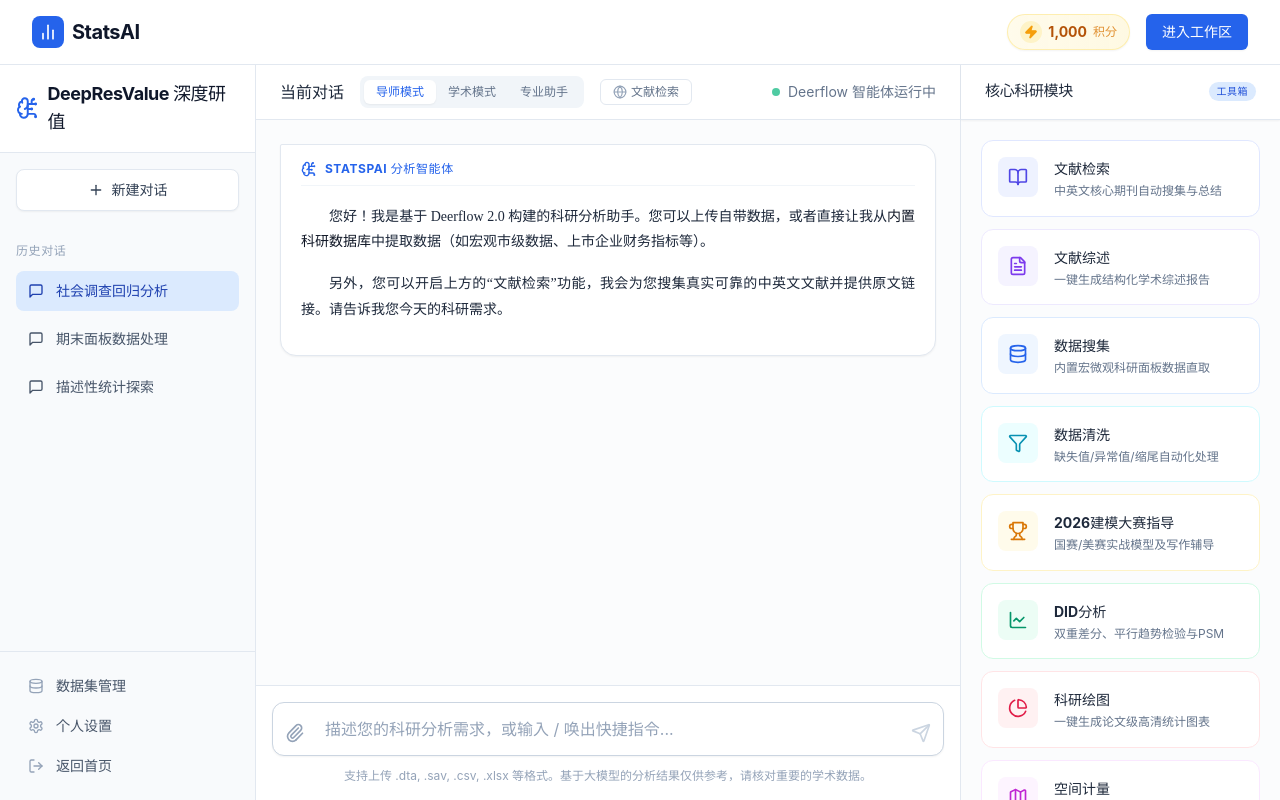
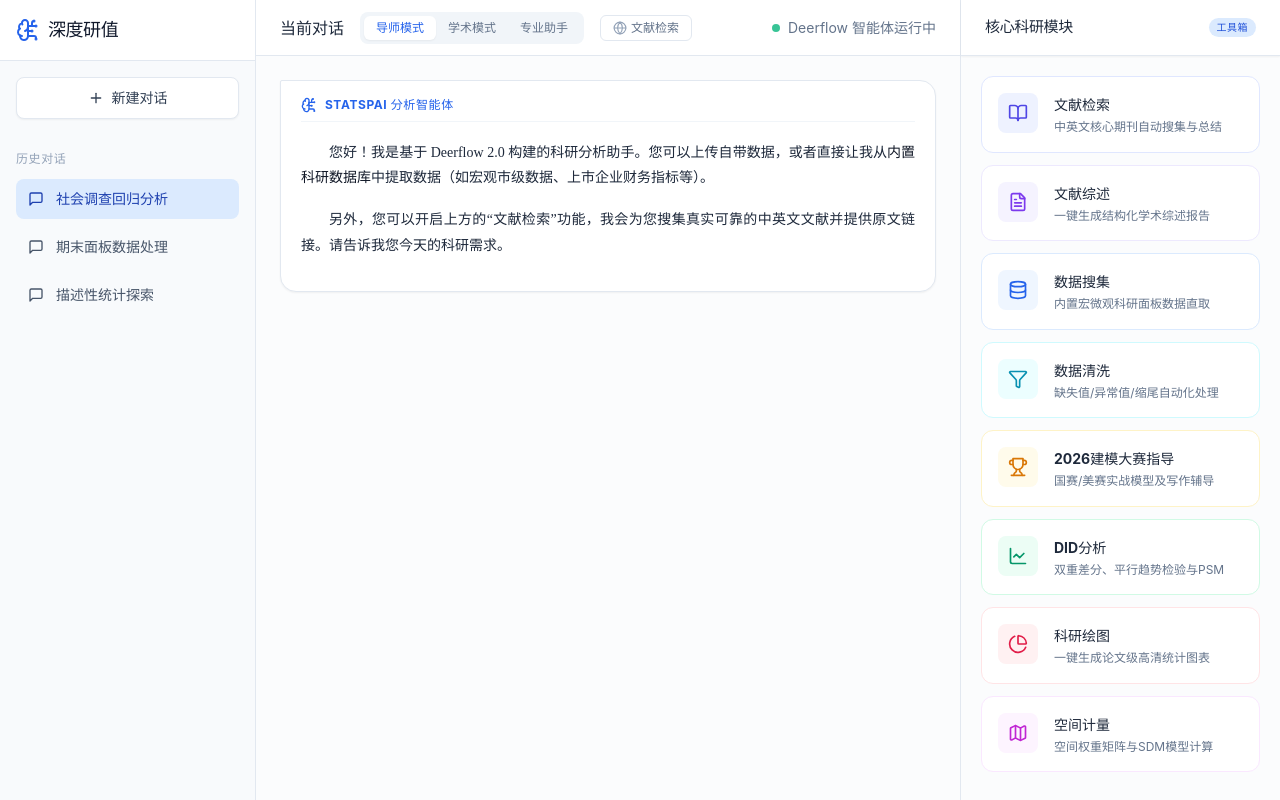
Before and after one commit to ZhangMochen1314/ZhangMochen1314, a React (Vite) app: page /chat in a window 1280 px wide. Shown: the top 800 px of the page. Built offline with nearby package versions, Linux system fonts and the light colour scheme.

Commit message:
feat: 创建科研对话应用
Co-authored-by: traeagent <traeagent@users.noreply.github.com>

```diff
--- a/src/components/Layout.tsx
+++ b/src/components/Layout.tsx
@@ -3,17 +3,12 @@ import Navbar from "./Navbar";
 
 export default function Layout() {
   const location = useLocation();
-  const isChat = location.pathname.startsWith("/chat");
-  const isDatasets = location.pathname === "/datasets";
-
-  // Different padding top depending on page
-  // Home has its own top padding (pt-32), Chat is full screen minus navbar, Datasets needs pt-16
-  const mainClass = isChat ? "h-[calc(100vh-4rem)] mt-16" : (isDatasets ? "min-h-screen pt-16 bg-slate-50" : "min-h-screen bg-slate-50");
+  const isHome = location.pathname === "/";
 
   return (
-    <div className="font-sans text-slate-900 selection:bg-blue-200">
+    <div className="min-h-screen bg-slate-50 flex flex-col">
       <Navbar />
-      <main className={mainClass}>
+      <main className={`flex-1 flex flex-col ${isHome ? 'pt-16' : ''}`}>
         <Outlet />
       </main>
     </div>
--- a/src/components/Navbar.tsx
+++ b/src/components/Navbar.tsx
@@ -9,7 +9,7 @@ export default function Navbar() {
   const isHome = location.pathname === "/";
 
   return (
-    <nav className="fixed w-full top-0 z-50 bg-white/80 backdrop-blur-md border-b border-slate-200">
+    <nav className={`fixed w-full top-0 z-50 bg-white/80 backdrop-blur-md border-b border-slate-200 ${!isHome ? 'hidden' : ''}`}>
       <div className="max-w-7xl mx-auto px-4 sm:px-6 lg:px-8 flex justify-between items-center h-16">
         <div className="flex items-center space-x-2">
           <Link to="/" className="flex items-center space-x-2">
@@ -47,11 +47,7 @@ export default function Navbar() {
                 开始使用
               </Link>
             </>
-          ) : (
-            <Link to="/chat" className="inline-flex items-center justify-center px-4 py-2 text-sm font-medium text-white bg-blue-600 rounded-md hover:bg-blue-700 transition-colors shadow-sm">
-              进入工作区
-            </Link>
-          )}
+          ) : null}
         </div>
       </div>
     </nav>
--- a/src/pages/Chat.tsx
+++ b/src/pages/Chat.tsx
@@ -242,7 +242,7 @@ export default function Chat() {
       <div className="w-64 border-r border-slate-200 bg-slate-50 flex flex-col shrink-0">
         <div className="p-4 border-b border-slate-200 flex items-center space-x-2 bg-white">
           <BrainCircuit className="w-6 h-6 text-blue-600" />
-          <span className="font-bold text-lg tracking-tight">DeepResValue 深度研值</span>
+          <span className="font-bold text-lg tracking-tight">深度研值</span>
         </div>
         <div className="p-4">
           <button className="w-full flex items-center justify-center space-x-2 bg-white border border-slate-200 text-slate-700 py-2.5 px-4 rounded-lg hover:bg-blue-50 hover:text-blue-600 hover:border-blue-200 transition-all shadow-sm">
@@ -260,10 +260,6 @@ export default function Chat() {
           ))}
         </div>
         <div className="p-4 border-t border-slate-200 space-y-1">
-          <Link to="/datasets" className="flex items-center space-x-3 px-3 py-2 rounded-lg text-sm text-slate-600 hover:bg-slate-100 transition-colors">
-            <Database className="w-4 h-4 text-slate-400" />
-            <span>数据集管理</span>
-          </Link>
           <button className="w-full flex items-center space-x-3 px-3 py-2 rounded-lg text-sm text-slate-600 hover:bg-slate-100 transition-colors">
             <Settings className="w-4 h-4 text-slate-400" />
             <span>个人设置</span>
@@ -316,7 +312,7 @@ export default function Chat() {
         </div>
 
         {/* Chat Messages */}
-        <div className="flex-1 overflow-y-auto p-6 space-y-6 bg-slate-50/50 scroll-smooth">
+        <div className="flex-1 overflow-y-auto p-6 space-y-6 bg-slate-50/50 scroll-smooth pb-32">
           <AnimatePresence initial={false}>
             {messages.map((msg) => (
               <motion.div
@@ -396,12 +392,12 @@ export default function Chat() {
         </div>
 
         {/* Input Area */}
-        <div className="p-4 bg-white border-t border-slate-200 shrink-0">
+        <div className="absolute bottom-0 left-0 right-0 p-4 bg-gradient-to-t from-slate-50 via-slate-50 to-transparent pb-6 shrink-0 z-20">
           <div className="max-w-4xl mx-auto relative">
             {selectedFiles.length > 0 && (
               <div className="flex flex-wrap gap-2 mb-3">
                 {selectedFiles.map((file, index) => (
-                  <div key={index} className="flex items-center space-x-2 bg-slate-100 px-3 py-1.5 rounded-lg border border-slate-200">
+                  <div key={index} className="flex items-center space-x-2 bg-white shadow-sm px-3 py-1.5 rounded-lg border border-slate-200">
                     <FileType className="w-4 h-4 text-slate-500" />
                     <span className="text-xs text-slate-700 truncate max-w-[150px]">{file.name}</span>
                     <button
@@ -415,10 +411,10 @@ export default function Chat() {
               </div>
             )}
 
-            <div className={`flex items-end bg-white border rounded-xl shadow-sm transition-all ${
+            <div className={`flex items-end bg-white border rounded-2xl shadow-lg transition-all ${
               input.trim() || selectedFiles.length > 0
-                ? 'border-blue-400 ring-2 ring-blue-100'
-                : 'border-slate-300 focus-within:ring-2 focus-within:ring-blue-100 focus-within:border-blue-400'
+                ? 'border-blue-400 ring-4 ring-blue-100/50 shadow-blue-900/5'
+                : 'border-slate-200 focus-within:ring-4 focus-within:ring-blue-100/50 focus-within:border-blue-400 shadow-slate-200/50'
             }`}>
               <input
                 type="file"
@@ -428,13 +424,19 @@ export default function Chat() {
                 onChange={handleFileChange}
                 accept=".dta,.sav,.py,.do,.r,.zip,.csv,.xlsx,.xls,.pdf,.doc,.docx"
               />
+              <div className="relative group">
                 <button
                   onClick={() => fileInputRef.current?.click()}
-                className="p-3 text-slate-400 hover:text-blue-600 transition-colors rounded-bl-xl group"
+                  className="p-4 text-slate-400 hover:text-blue-600 transition-colors rounded-bl-2xl"
                   title="上传附件"
                 >
                   <Paperclip className="w-5 h-5 group-hover:scale-110 transition-transform" />
                 </button>
+                <div className="absolute bottom-full left-0 mb-2 w-64 bg-slate-800 text-white text-xs rounded-lg py-2 px-3 opacity-0 group-hover:opacity-100 transition-opacity pointer-events-none shadow-xl z-50">
+                  支持上传 .dta, .sav, .csv, .xlsx, .pdf, .docx 等格式。基于大模型的分析结果仅供参考，请核对重要学术数据。
+                  <div className="absolute top-full left-4 -mt-1 w-2 h-2 bg-slate-800 transform rotate-45"></div>
+                </div>
+              </div>
 
               <textarea
                 value={input}
@@ -446,13 +448,13 @@ export default function Chat() {
                   }
                 }}
                 placeholder="描述您的科研分析需求，或输入 / 唤出快捷指令..."
-                className="w-full max-h-32 min-h-[52px] py-3.5 px-2 resize-none outline-none bg-transparent text-slate-700 placeholder-slate-400"
+                className="w-full max-h-32 min-h-[56px] py-4 px-2 resize-none outline-none bg-transparent text-slate-700 placeholder-slate-400 font-medium"
                 rows={1}
               />
               <button
                 onClick={handleSend}
                 disabled={(!input.trim() && selectedFiles.length === 0) || isLoading || isUploading}
-                className="p-3 text-blue-600 hover:text-blue-700 disabled:text-slate-300 transition-colors rounded-br-xl"
+                className="p-4 text-blue-600 hover:text-blue-700 disabled:text-slate-300 transition-colors rounded-br-2xl"
               >
                 {isUploading ? (
                   <Loader2 className="w-5 h-5 animate-spin" />
@@ -461,9 +463,6 @@ export default function Chat() {
                 )}
               </button>
             </div>
-          </div>
-          <div className="text-center mt-3 text-xs text-slate-400">
-            支持上传 .dta, .sav, .csv, .xlsx 等格式。基于大模型的分析结果仅供参考，请核对重要的学术数据。
           </div>
         </div>
       </div>
```
Lines whose indentation alone changed are shown as unchanged.
